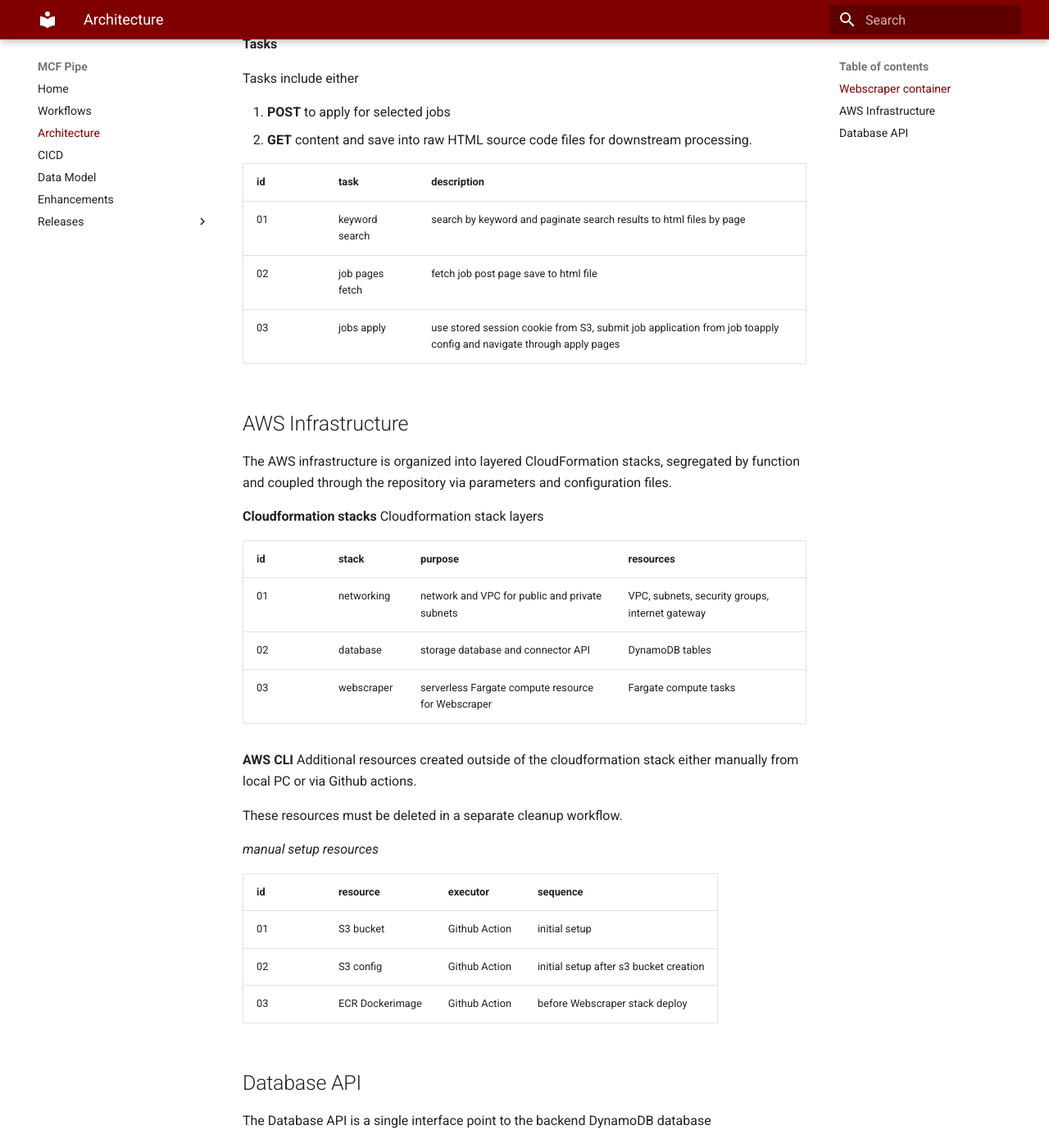
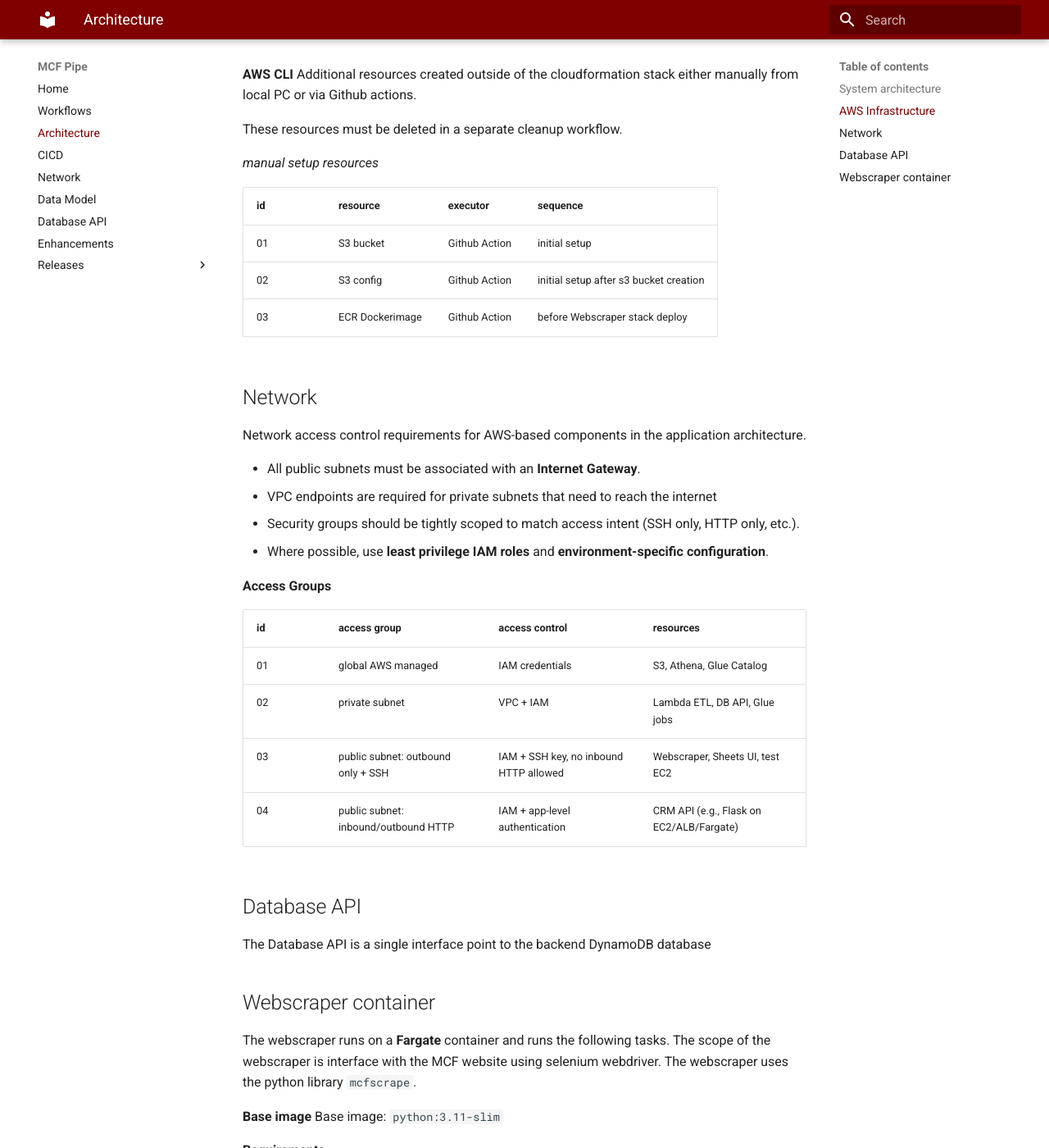
Before and after one commit to yayfalafels/mcfpipe, an MkDocs documentation site: the page built from docs/architecture.md, in a window 1280 px wide and 1400 px high, scrolled down 1928 px. Shown: the whole window at 82% size. Built offline with MkDocs 1.6.1 and Material for MkDocs 9.7.7, drawn with Linux system fonts in a browser that asks for light colours; some of the changed text lies outside the part shown.

Commit message:
db api stack

````diff
--- a/docs/architecture.md
+++ b/docs/architecture.md
@@ -1,7 +1,7 @@
-# Architecture
-System architecture for the serverless App
+## System architecture
+There are several components of the app, broadly grouped into **storage** and **compute**
 
-__Data__
+__Storage__
 
 | id | component | description | current | AWS Infra |
 | - | - | - | - | - |
@@ -22,8 +22,58 @@
 | 05 | MCF Login | refresh session cookie | manual | S3 + Lambda |
 | 06 | MCF Apply | apply jobs | local python scripts | container Fargate + ECR  |
 | 07 | CRM API | write-back, status updates, select jobs to apply, config update | GSheet | CRM API on EC2 |
-| 08 | Analytics ETL | Denormalize from DynamoDB to SQlite | GSheet | Lambda |
+| 08 | Analytics ETL | Denormalize from DynamoDB to Parquet | GSheet | Lambda, Glue, Athena |
 | 09 | Dashboard | Reports and data visualization | GSheet | PowerBI connect to SQLite on S3 |
+| 10 | DynamoDB API | DynamoDB interface API | - | API Gateway + Lambda |
+| 11 | Network | VPC and network infrastructure | - | Networking |
+
+
+## AWS Infrastructure
+The AWS infrastructure is organized into layered CloudFormation stacks, segregated by function and coupled through the repository via parameters and configuration files.
+
+__Cloudformation stacks__
+Cloudformation stack layers
+
+| id | stack | purpose | resources |
+| - | - | - | - |
+| 01 | networking | network and VPC for public and private subnets | VPC, subnets, security groups, internet gateway |
+| 02 | database | storage database and connector API | DynamoDB tables |
+| 03 | webscraper | serverless Fargate compute resource for Webscraper | Fargate compute tasks |
+
+__AWS CLI__
+Additional resources created outside of the cloudformation stack either manually from local PC or via Github actions.
+
+These resources must be deleted in a separate cleanup workflow.
+
+_manual setup resources_
+
+| id | resource | executor | sequence |
+| - | - | - | - |
+| 01 | S3 bucket | Github Action | initial setup |
+| 02 | S3 config | Github Action | initial setup after s3 bucket creation |
+| 03 | ECR Dockerimage | Github Action | before Webscraper stack deploy |
+
+## Network
+Network access control requirements for AWS-based components in the application architecture.
+
+- All public subnets must be associated with an **Internet Gateway**.
+- VPC endpoints are required for private subnets that need to reach the internet
+- Security groups should be tightly scoped to match access intent (SSH only, HTTP only, etc.).
+- Where possible, use **least privilege IAM roles** and **environment-specific configuration**.
+
+__Access Groups__
+
+| id | access group   | access control  | resources  |
+|----|---|----|--|
+| 01 | global AWS managed  | IAM credentials | S3, Athena, Glue Catalog |
+| 02 | private subnet | VPC + IAM | Lambda ETL, DB API, Glue jobs |
+| 03 | public subnet: outbound only + SSH  | IAM + SSH key, no inbound HTTP allowed | Webscraper, Sheets UI, test EC2 |
+| 04 | public subnet: inbound/outbound HTTP| IAM + app-level authentication | CRM API (e.g., Flask on EC2/ALB/Fargate) |
+
+
+## Database API
+The Database API is a single interface point to the backend DynamoDB database
+
 
 ## Webscraper container
 The webscraper runs on a **Fargate** container and runs the following tasks.
@@ -60,31 +110,3 @@
 | 01 | keyword search | search by keyword and paginate search results to html files by page |
 | 02 | job pages fetch | fetch job post page save to html file |
 | 03 | jobs apply | use stored session cookie from S3, submit job application from job toapply config and navigate through apply pages |
-
-## AWS Infrastructure
-The AWS infrastructure is organized into layered CloudFormation stacks, segregated by function and coupled through the repository via parameters and configuration files.
-
-__Cloudformation stacks__
-Cloudformation stack layers
-
-| id | stack | purpose | resources |
-| - | - | - | - |
-| 01 | networking | network and VPC for public and private subnets | VPC, subnets, security groups, internet gateway |
-| 02 | database | storage database and connector API | DynamoDB tables |
-| 03 | webscraper | serverless Fargate compute resource for Webscraper | Fargate compute tasks |
-
-__AWS CLI__
-Additional resources created outside of the cloudformation stack either manually from local PC or via Github actions.
-
-These resources must be deleted in a separate cleanup workflow.
-
-_manual setup resources_
-
-| id | resource | executor | sequence |
-| - | - | - | - |
-| 01 | S3 bucket | Github Action | initial setup |
-| 02 | S3 config | Github Action | initial setup after s3 bucket creation |
-| 03 | ECR Dockerimage | Github Action | before Webscraper stack deploy |
-
-## Database API
-The Database API is a single interface point to the backend DynamoDB database
--- /dev/null
+++ b/docs/database_api.md
@@ -0,0 +1,64 @@
+# Database API
+
+The `Database API` provides a RESTful interface for CRUD operations on DynamoDB tables defined in the system data model. The API is implemented as a **generic Lambda function** behind API Gateway, supporting dynamic routing based on path parameters and validating requests using the canonical schema file `db_schema.json`.
+
+This service is designed to act as a **thin, schema-aware wrapper** over the DynamoDB backend to enable flexible, centralized, and secure access to all operational data in the jobsearch system.
+
+## Design Principles
+
+- **Generic Routing**: Dynamic table access via path parameters.
+- **Schema Enforcement**: All incoming payloads are validated against `db_schema.json`.
+- **Minimal Endpoints**: A small set of HTTP routes supports all CRUD and batch operations.
+- **Modular**: Tables can be added/updated without code changes.
+- **Internal Use**: This API is intended for trusted internal services (e.g., ingestion, screening, CRM).
+
+
+## Route Definitions
+
+__Single Record Operations__
+
+| Method | Path                    | Description                 |
+|--------|-------------------------|-----------------------------|
+| GET    | `/[table]/{id}`         | Fetch item by primary key   |
+| PUT    | `/[table]/{id}`         | Replace existing item       |
+| DELETE | `/[table]/{id}`         | Delete item by primary key  |
+
+__Bulk Operations__
+
+| Method | Path                     | Description                                |
+|--------|--------------------------|--------------------------------------------|
+| POST   | `/[table]`               | Create a new item                          |
+| POST   | `/[table]/batch`         | Create or update multiple items            |
+| GET    | `/[table]/search`        | Query items using secondary keys           |
+| POST   | `/[table]/delete`        | Delete multiple items (by key list)        |
+
+## Path Parameters
+
+| Param       | Type   | Description                     |
+|-------------|--------|---------------------------------|
+| `table`     | string | Target table name from schema   |
+| `id`        | string | Primary key value               |
+
+## Body Format
+
+### POST /[table]
+sample body for POST `/{job}` request
+
+request
+```json
+{
+  "posted_date": "2025-08-01",
+  "position": "Data Engineer",
+  "url": "https://example.com/jobs/abc123",
+  ...
+}
+```
+
+response body
+```json
+{
+    "status": 1,
+    "ids": ["abc123"]
+}
+
+```
--- /dev/null
+++ b/docs/network.md
@@ -0,0 +1,63 @@
+# Network
+Network access control requirements for AWS-based components in the application architecture.
+
+- All public subnets must be associated with an **Internet Gateway**.
+- VPC endpoints are required for private subnets that need to reach the internet
+- Security groups should be tightly scoped to match access intent (SSH only, HTTP only, etc.).
+- Where possible, use **least privilege IAM roles** and **environment-specific configuration**.
+
+__Access Groups__
+
+| id | access group   | access control  | resources  |
+|----|---|----|--|
+| 01 | global AWS managed  | IAM credentials | S3, Athena, Glue Catalog |
+| 02 | private subnet | VPC + IAM | Lambda ETL, DB API, Glue jobs |
+| 03 | public subnet: outbound only + SSH  | IAM + SSH key, no inbound HTTP allowed | Webscraper, Sheets UI, test EC2 |
+| 04 | public subnet: inbound/outbound HTTP| IAM + app-level authentication | CRM API (e.g., Flask on EC2/ALB/Fargate) |
+
+## 01. Global AWS Managed Services
+
+- These services are accessed over the public AWS network.
+- No subnet or VPC routing is required.
+- Access is controlled entirely via IAM permissions.
+
+**Includes**:
+
+- S3 (data lake, Parquet storage)
+- Athena (SQL query interface)
+- Glue Catalog (metadata management)
+
+## 02. Private Subnet (VPC-Only)
+
+- Resources are **not publicly accessible**.
+- Outbound access is granted via VPC endpoints.
+- Designed for secure backend tasks and services.
+
+**Includes**:
+
+- Lambda ETL functions
+- Glue transformation jobs
+- Internal-facing Database API
+
+## 03. Public Subnet: Outbound + SSH
+
+- Public subnet with **internet access for outbound requests**.
+- Allows **SSH inbound**, but blocks HTTP traffic (ports 80/443).
+- Public IPs are assigned automatically (Fargate or EC2).
+- Useful for browser automation, debugging, or interactive tools.
+
+**Includes**:
+- Webscraper (e.g., Selenium headless on Fargate)
+- Google Sheets UI connector
+- Temporary EC2 debug instances
+
+## 04. Public Subnet: Inbound/Outbound HTTP
+
+- Public-facing APIs with full internet access.
+- Allows **inbound HTTP/S** via security group.
+- Should include **authentication** to protect API endpoints.
+- Can be hosted on EC2, Fargate, or fronted with ALB.
+
+**Includes**:
+- CRM API (Flask or Django)
+- Optional: ALB if scaling to multiple instances
--- a/mkdocs.yml
+++ b/mkdocs.yml
@@ -5,7 +5,9 @@
   - Workflows: workflows.md
   - Architecture: architecture.md
   - CICD: cicd.md
+  - Network: network.md
   - Data Model: data_model.md
+  - Database API: database_api.md
   - Enhancements: enhancements.md
   - Releases:
       - 0.1.0: releases/010_cloud_infra.md
````
Also changed, not shown: docs/cicd.md (+23 -0 lines), docs/releases/010_cloud_infra.md (+3 -1 lines), docs/workflows.md (+19 -11 lines), storage/__init__.py (added), 6 other files.
